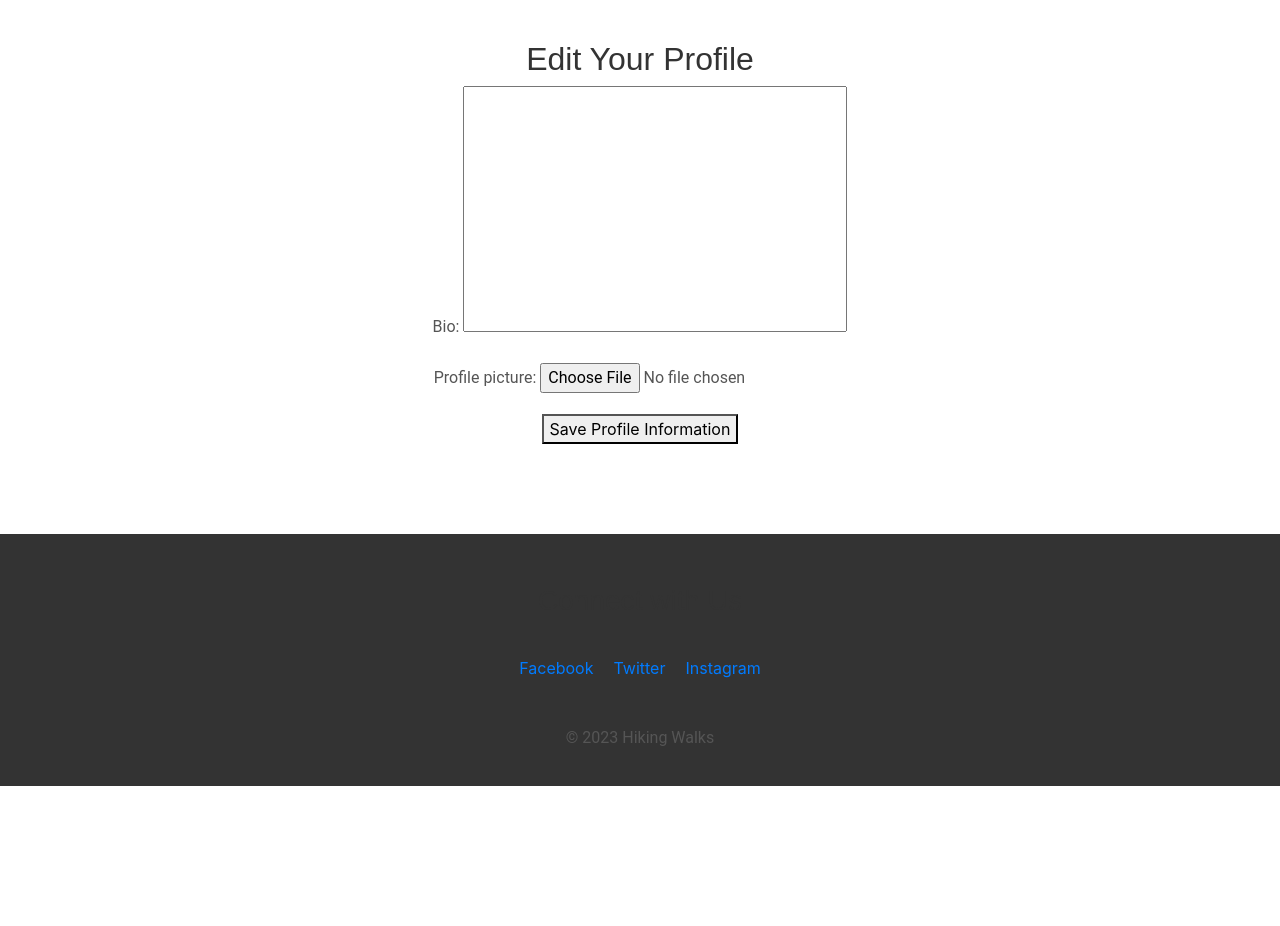
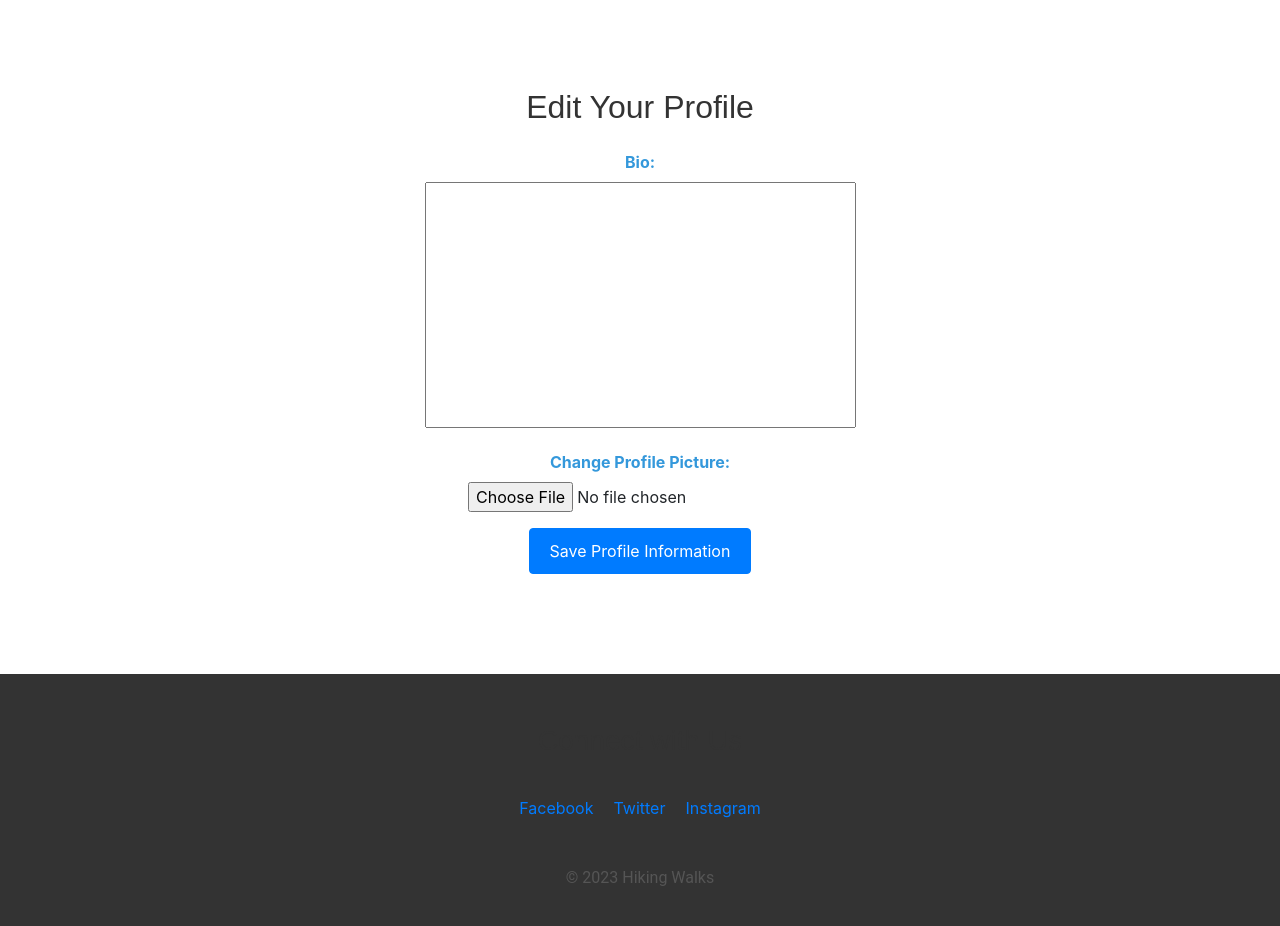
Before and after one commit to RichBurman/highlands_project5, a Django app: page /user/profile/edit/ in a window 1280 px wide. Shown: the part 80-1006 px from the top of the page. Before the commit the page ends 866 px from the top, so only its background shows below. Run offline with Django 3.2, Linux system fonts and the light colour scheme; the visitor is signed in with stand-in values (Sample User, id 1); data comes from the database, SQL or seed files in the repository; some libraries are stand-ins or nearby versions.

Commit message:
Add styling to Edit User Profile

```diff
--- a/user/templates/user/user_profile_edit.html
+++ b/user/templates/user/user_profile_edit.html
@@ -1,10 +1,34 @@
 {% extends 'base.html' %}
 
 {% block content %}
-<h2>Edit Your Profile</h2>
-<form method="post" enctype="multipart/form-data">
-    {% csrf_token %}
-    {{ form.as_p }}
-    <button type="submit">Save Profile Information</button>
-</form>
+  <div class="container mt-5">
+    <div class="row justify-content-center">
+      <div class="col-md-6">
+        <h2 class="mb-4">Edit Your Profile</h2>
+        <form method="post" enctype="multipart/form-data">
+          {% csrf_token %}
+
+          <div class="mb-3">
+            <label for="{{ form.bio.id_for_label }}" class="form-label">Bio:</label>
+            <br>
+            {{ form.bio }}
+          </div>
+
+          {% if form.instance.profile_picture %}
+            <div class="mb-3">
+              <label class="form-label">Profile Picture:</label>
+              <img src="{{ form.instance.profile_picture.url }}" alt="Profile Picture" class="img-thumbnail">
+            </div>
+          {% endif %}
+
+          <div class="mb-3">
+            <label for="{{ form.profile_picture.id_for_label }}" class="form-label">Change Profile Picture:</label>
+            {{ form.profile_picture }}
+          </div>
+
+          <button type="submit" class="btn btn-primary">Save Profile Information</button>
+        </form>
+      </div>
+    </div>
+  </div>
 {% endblock %}
```
